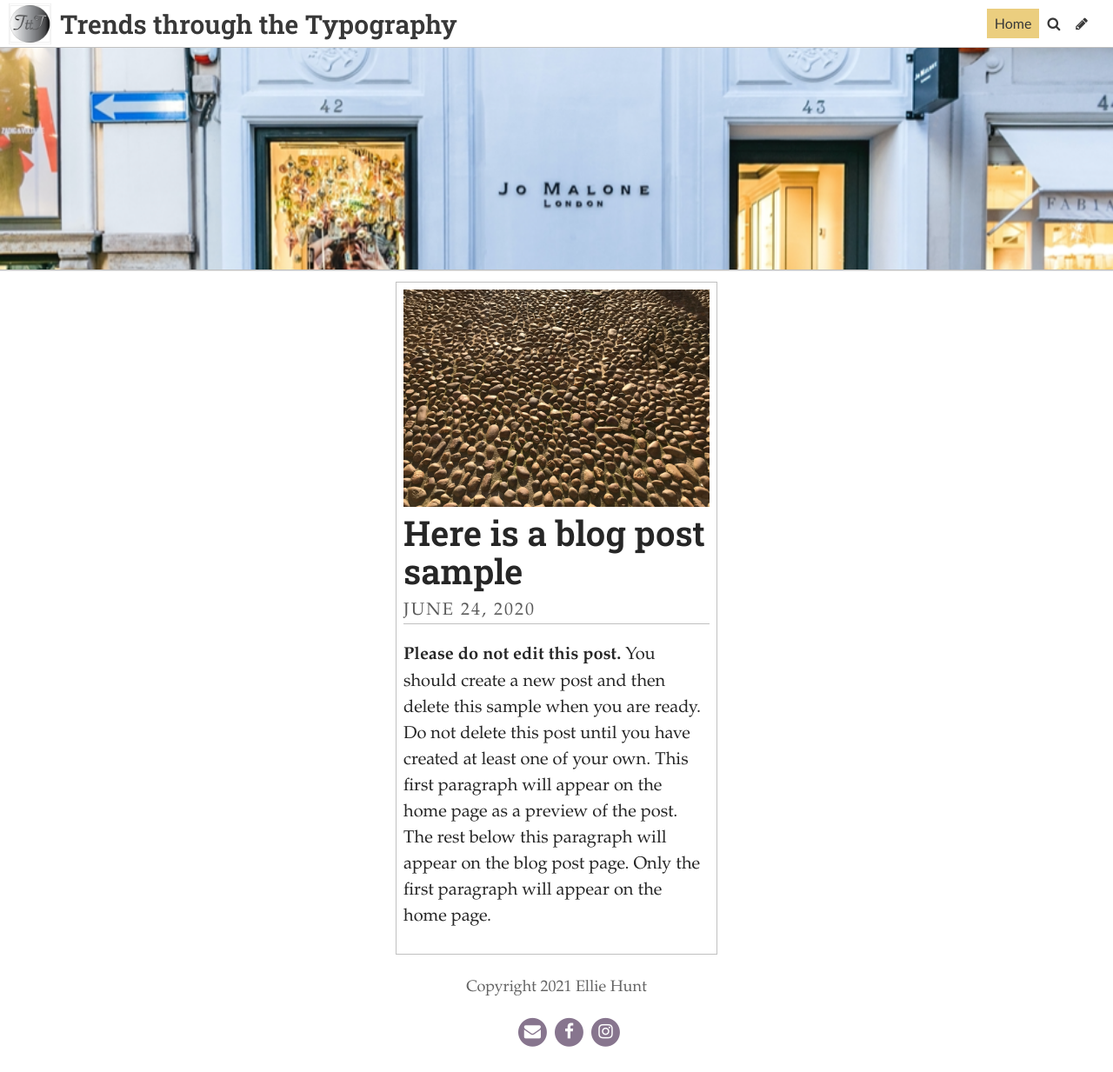
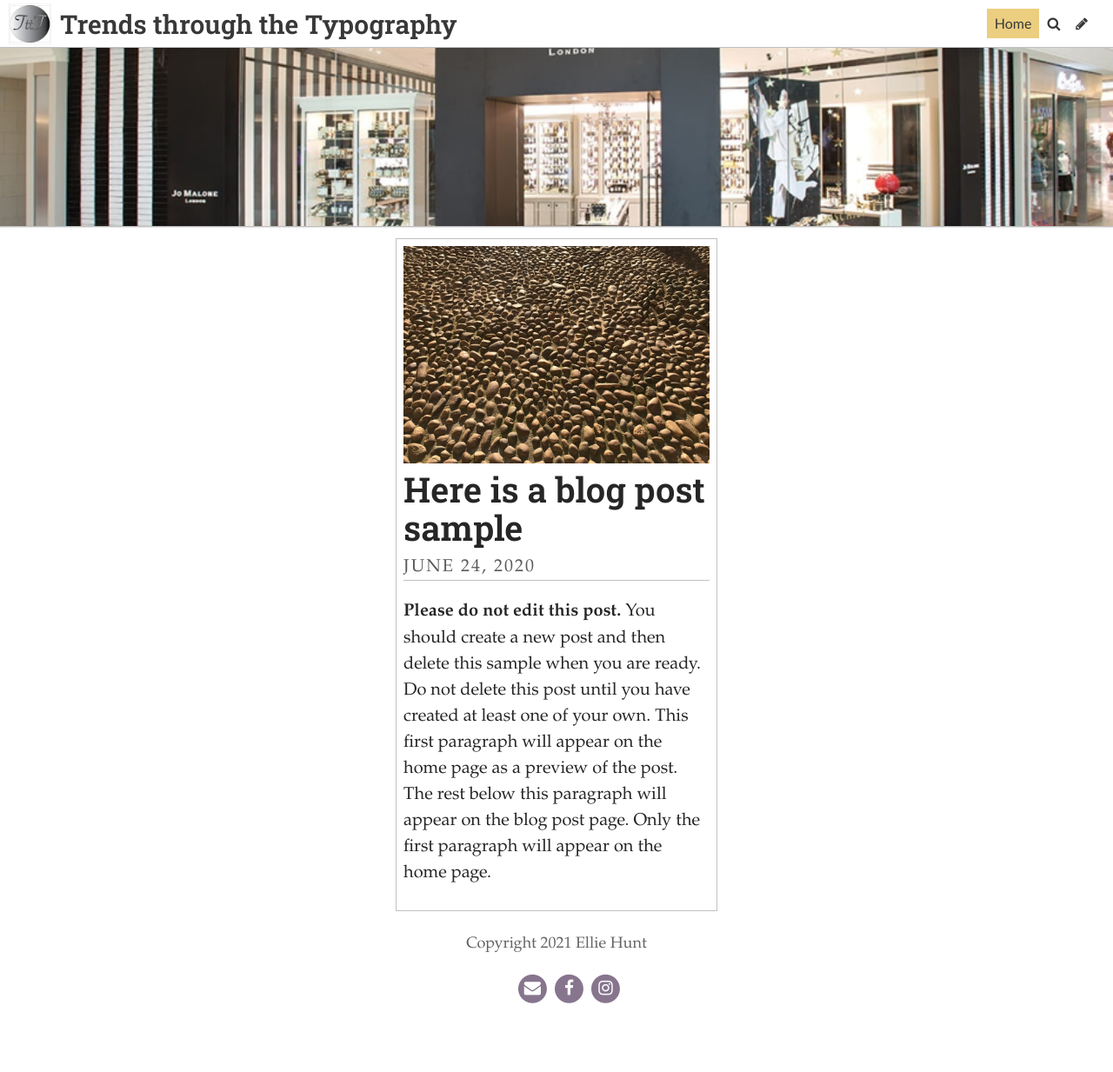
Before and after one commit to elliejadehunt/TttT, a Jekyll site: the page built from index.html, in a window 1280 px wide. Shown: the whole page at 87% size. Built offline with Jekyll 4.4.1, drawn with Linux system fonts in a browser that asks for light colours; some web fonts are replaced; the list of posts is cut into pages by our own code; after the commit the page ends 1183 px from its top, so only the background shows below that.

Commit message:
Update Settings “general”

```diff
--- a/_data/settings.yml
+++ b/_data/settings.yml
@@ -1,10 +1,10 @@
 title: Trends through the Typography
 description: A website describing the features of typography in fashion brand logos
 footer_text: Copyright 2021 Ellie Hunt
-header_feature_image: ../uploads/jo-malone-banner.png
+header_feature_image: ../uploads/shopfont-5.png
 header_text: ""
 header_text_color: "#ffffff"
-bannerheight: 20vmax
+bannerheight: 10vmax
 navbarheight: 55px
 logo: ../uploads/logo-edited.png
 favicon: /uploads/favicon.ico
```
Also changed, not shown: uploads/shopfont-5.png (added).
